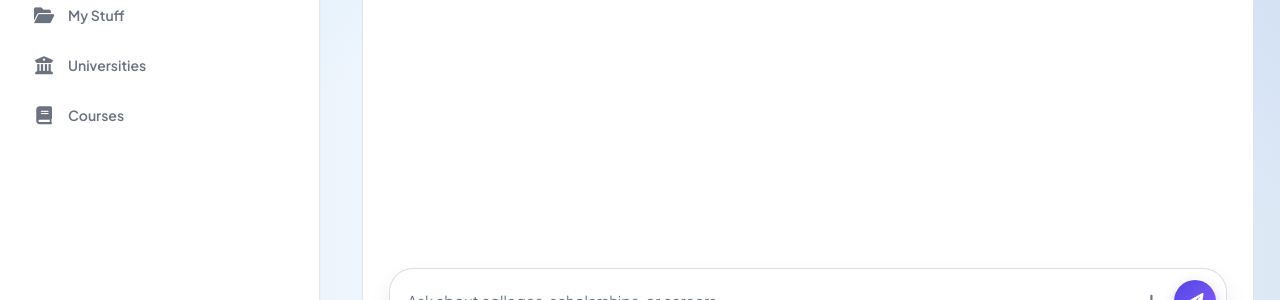
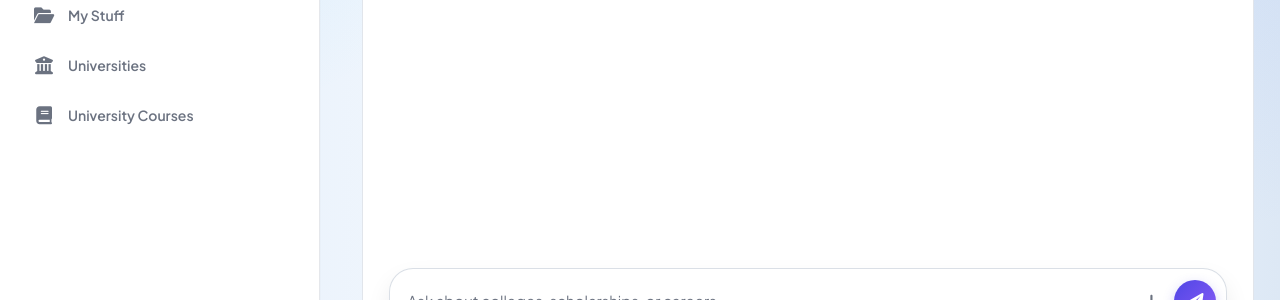
Before and after one commit to PrajolOG/CareerSathi, a FastAPI app: template templates/chat.html in a window 1280 px wide. Shown: the part 337-637 px from the top of the page. Run offline with FastAPI, Linux system fonts and the light colour scheme; the template is opened without the code that fills it, so the values that code supplies are empty; parts of the project's set-up code (start-up, migrations or seed data) failed here and were passed over; some libraries are stand-ins or nearby versions.

Commit message:
Shared nav bar minor changes

```diff
--- a/templates/shared_navbar.html
+++ b/templates/shared_navbar.html
@@ -76,7 +76,7 @@
                     <a href="/search/courses"
                         class="nav-item {% if '/search/courses' in request.url.path %}active{% endif %}">
                         <i class="fa-solid fa-book"></i>
-                        <span>Courses</span>
+                        <span>University Courses</span>
                     </a>
                 </nav>
 
```
